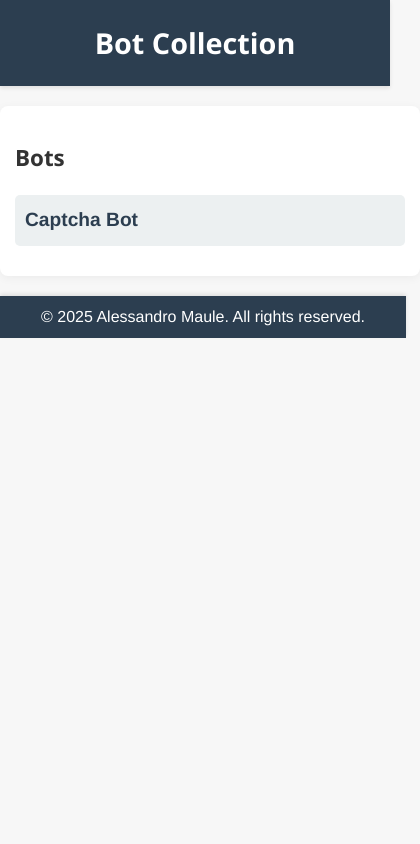
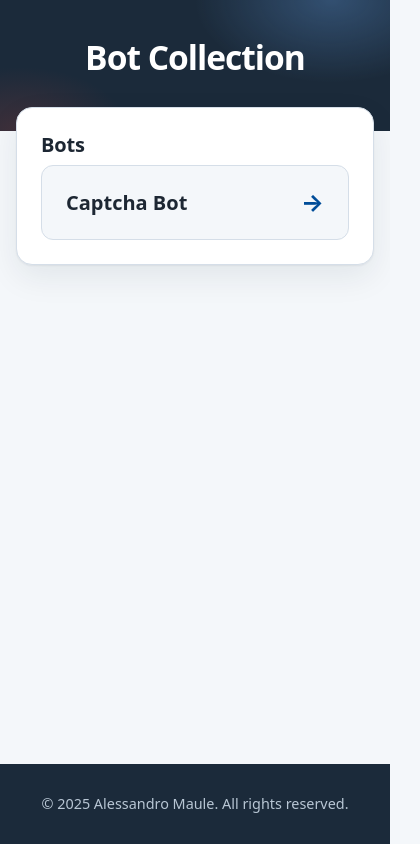
Before and after one commit to LightYagami28/LightYagami28, a plain HTML site: page docs/index.html in a window 390 px wide. Shown: the whole page, 420 px wide, since content can reach past the window. Drawn offline with Linux system fonts and the light colour scheme.

Commit message:
Pagine docs: struttura semantica, metadati SEO, Open Graph, dati strutturati e stili fuori dall'HTML

```diff
--- a/docs/index.html
+++ b/docs/index.html
@@ -3,173 +3,37 @@
 <head>
   <meta charset="UTF-8">
   <meta name="viewport" content="width=device-width, initial-scale=1.0">
-    <meta http-equiv="X-UA-Compatible" content="ie=edge">
   <title>Bot Collection</title>
-    <style>
-        /* Global Styles */
-        body {
-            font-family: 'Helvetica Neue', Helvetica, Arial, sans-serif;
-            margin: 0;
-            padding: 0;
-            background-color: #f7f7f7;
-            color: #444;
-            line-height: 1.6;
-        }
-
-        h1, h2 {
-            font-family: 'Segoe UI', Tahoma, Geneva, Verdana, sans-serif;
-        }
-
-        /* Header Styling */
-        header {
-            background-color: #2c3e50;
-            color: #fff;
-            padding: 20px 0;
-            text-align: center;
-            box-shadow: 0 2px 4px rgba(0, 0, 0, 0.1);
-        }
-
-        header h1 {
-            font-size: 2.5em;
-            margin: 0;
-        }
-
-        /* Container for Content */
-        .container {
-            width: 90%;
-            max-width: 1200px;
-            margin: 30px auto;
-            padding: 20px;
-            background-color: #fff;
-            box-shadow: 0 2px 10px rgba(0, 0, 0, 0.05);
-            border-radius: 8px;
-        }
-
-        h2 {
-            font-size: 1.8em;
-            color: #333;
-            margin-bottom: 20px;
-        }
-
-        /* List Styles */
-        ul {
-            list-style: none;
-            padding: 0;
-            margin: 0;
-        }
-
-        li {
-            margin: 15px 0;
-            padding: 10px;
-            background-color: #ecf0f1;
-            border-radius: 5px;
-            transition: background-color 0.3s ease;
-        }
-
-        li:hover {
-            background-color: #bdc3c7;
-        }
-
-        a {
-            color: #2c3e50;
-            text-decoration: none;
-            font-weight: 600;
-            font-size: 1.2em;
-        }
-
-        a:hover {
-            color: #e74c3c;
-            text-decoration: underline;
-        }
-
-        /* Footer Styling */
-        footer {
-            text-align: center;
-            padding: 15px;
-            background-color: #2c3e50;
-            color: #fff;
-            position: relative;
-            bottom: 0;
-            width: 100%;
-            box-shadow: 0 -2px 4px rgba(0, 0, 0, 0.1);
-        }
-
-        footer p {
-            font-size: 1em;
-            margin: 0;
-        }
-
-        /* Responsive Styles */
-        @media (max-width: 768px) {
-            header h1 {
-                font-size: 2em;
-            }
-
-            .container {
-                width: 95%;
-                margin: 20px auto;
-            }
-
-            h2 {
-                font-size: 1.6em;
-            }
-
-            li {
-                font-size: 1.1em;
-            }
-
-            footer {
-                padding: 10px;
-            }
-        }
-
-        @media (max-width: 480px) {
-            header h1 {
-                font-size: 1.8em;
-            }
-
-            .container {
-                width: 100%;
-                padding: 15px;
-            }
-
-            h2 {
-                font-size: 1.4em;
-            }
-
-            li {
-                font-size: 1.0em;
-            }
-
-            footer {
-                padding: 8px;
-            }
-        }
-
-        @media (prefers-reduced-motion: reduce) {
-            * {
-                transition: none;
-                transform: none;
-            }
-        }
-    </style>
+  <meta name="description" content="Bot Collection by Alessandro Maule: the list of available bots.">
+  <meta name="color-scheme" content="light dark">
+  <meta name="theme-color" content="#1b2a3a">
+  <link rel="canonical" href="https://lightyagami28.github.io/LightYagami28/">
+  <meta property="og:type" content="website">
+  <meta property="og:site_name" content="Bot Collection">
+  <meta property="og:title" content="Bot Collection">
+  <meta property="og:description" content="Bot Collection by Alessandro Maule: the list of available bots.">
+  <meta property="og:url" content="https://lightyagami28.github.io/LightYagami28/">
+  <meta name="twitter:card" content="summary">
+  <link rel="icon" href="favicon.svg" type="image/svg+xml">
+  <link rel="stylesheet" href="stile.css">
+  <script type="application/ld+json">{"@context":"https://schema.org","@type":"CollectionPage","name":"Bot Collection","description":"Bot Collection by Alessandro Maule: the list of available bots.","url":"https://lightyagami28.github.io/LightYagami28/","inLanguage":"en","author":{"@type":"Person","name":"Alessandro Maule"}}</script>
 </head>
 <body>
+  <a class="salta" href="#contenuto">Skip to content</a>
 
-    <header>
+  <header class="testata">
     <h1>Bot Collection</h1>
   </header>
 
-    <div class="container">
+  <main id="contenuto">
     <h2>Bots</h2>
-        <ul>
-            <li><a href="WelcomeGuard/info.html" target="_blank" rel="noopener noreferrer">Captcha Bot</a></li>
+    <ul class="elenco">
+      <li><a class="scheda" href="WelcomeGuard/info.html">Captcha Bot</a></li>
     </ul>
-    </div>
+  </main>
 
-    <footer>
+  <footer class="piede">
     <p>&copy; 2025 Alessandro Maule. All rights reserved.</p>
   </footer>
-
 </body>
 </html>
```
Also changed, not shown: docs/WelcomeGuard/info.html (+21 -93 lines), docs/WelcomeGuard/privacypolicy.html (+25 -13 lines), docs/WelcomeGuard/termsofservice.html (+28 -16 lines). Lines whose indentation alone changed are shown as unchanged.
